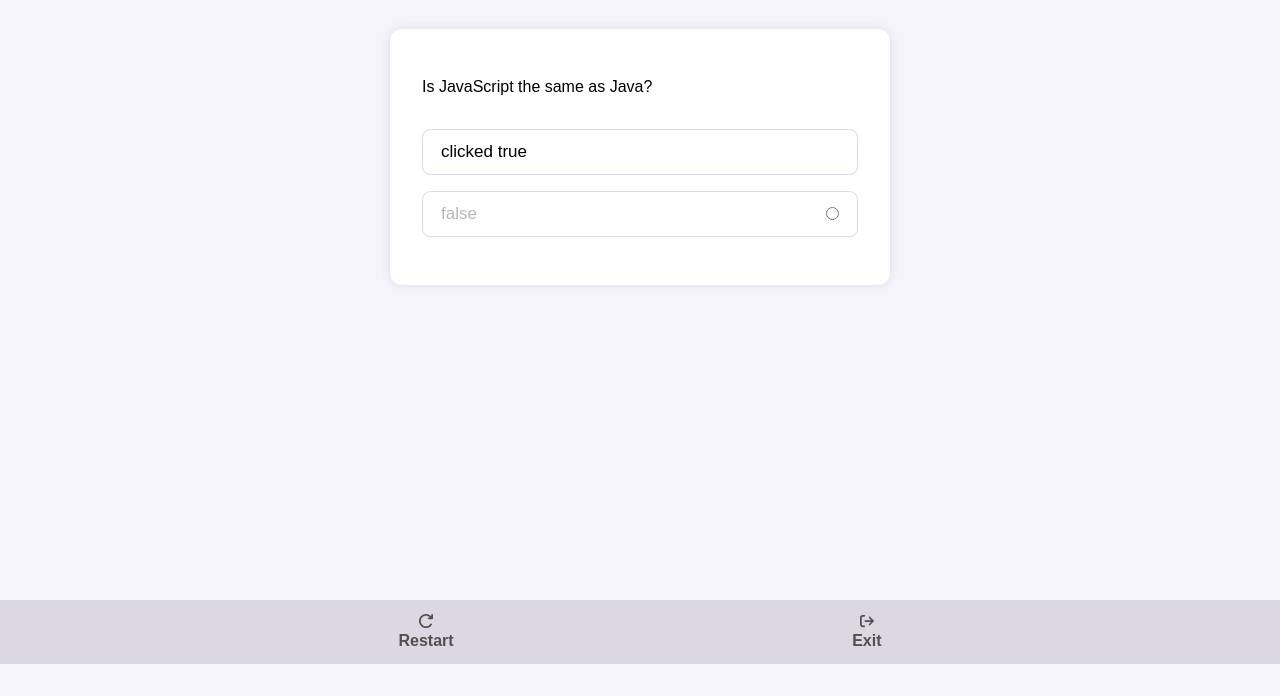
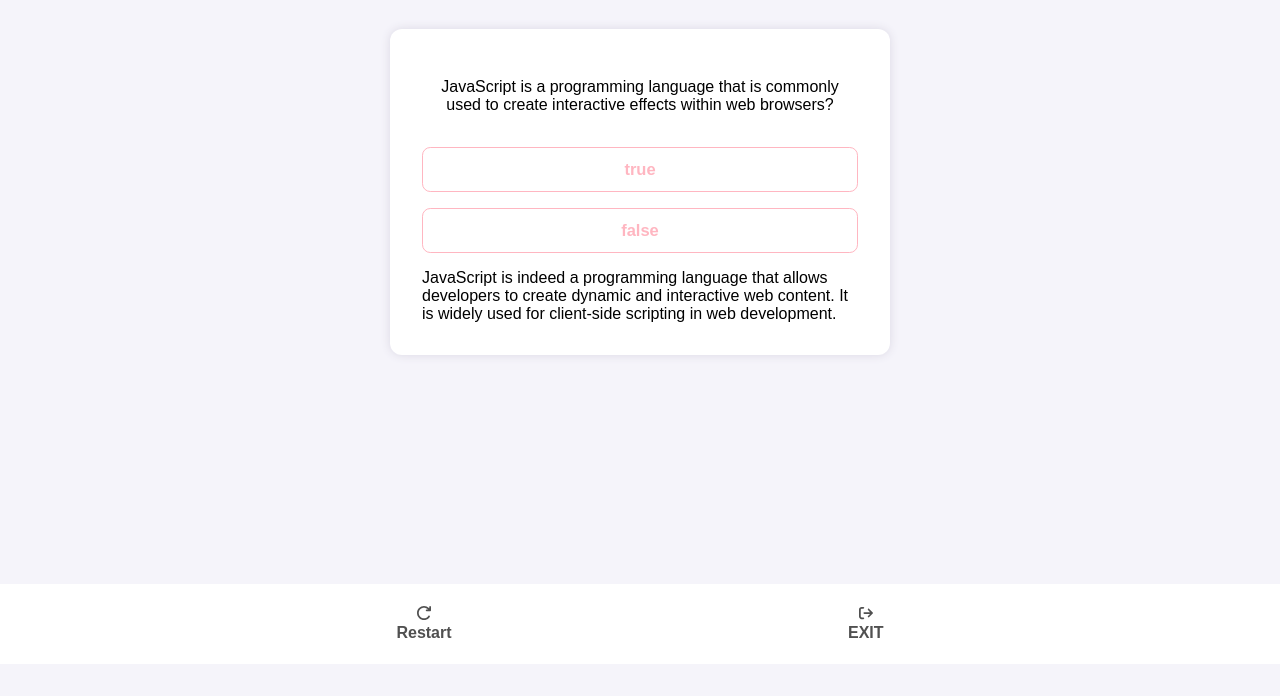
Before and after one commit to BELEMA43/Quiz, a plain HTML site: page index.html in a window 1280 px wide. Both pictures are taken after a click on the button "true". Shown: the part 136-832 px from the top of the page. Drawn offline with Linux system fonts and the light colour scheme.

Commit message:
trail commit

```diff
--- a/index.html
+++ b/index.html
@@ -37,13 +37,8 @@
         <div id="statement"></div>
 
         <div id="options">
-          <button name="true" value="true">
-            true <input type="radio" name="true-dot" id="" />
-          </button>
-          <button name="false" value="false">
-            false
-            <input type="radio" name="false-dot" id="" />
-          </button>
+          <button name="true" value="true" class="btn">true</button>
+          <button name="false" value="false" class="btn">false</button>
         </div>
 
         <div id="explanation"></div>
@@ -65,7 +60,9 @@
             />
           </svg>
         </div>
-        <div class="restart">Restart</div>
+        <div class="footer-text" id="restart">
+          <button>Restart</button>
+        </div>
       </div>
       <div class="con-text-footer">
         <div>
@@ -81,7 +78,9 @@
             />
           </svg>
         </div>
-        <div class="restart">Exit</div>
+        <div class="footer-text" id="exit">
+          <button>EXIT</button>
+        </div>
       </div>
     </footer>
     <script src="script.js"></script>
--- a/script.js
+++ b/script.js
@@ -1,74 +1,77 @@
-// TODO 1: Declare & assign variables pointing to the corresponding element(s)
-// statement should be the "statement" div
-// optionButtons should be all the elements within the "options" div
-// explanation should be the "explanation" div
+const statement = document.querySelector("#statement");
+const optionButtons = document.querySelector("#options").children;
+const explanation = document.querySelector("#explanation");
+const exit = document.querySelector("#exit").children;
+const restart = document.querySelector("#restart").children;
 
-let statement = document.querySelector("#statement");
-let optionButtons = document.querySelectorAll("#options button");
-let explanation = document.querySelector("#explanation");
-
-let restartButton = document.querySelector("#restart");
-
-restartButton.addEventListener("click", () => {
+restart[0].addEventListener("click", () => {
   location.reload();
 });
 
-// TODO 2: Declare & assign a variable called fact
-// Its value should be an object with a statement, true/false answer, and explanation
+const fact = [
+  {
+    statement:
+      "JavaScript is a programming language that is commonly used to create interactive effects within web browsers?",
+    answer: "True",
+    explanation:
+      "JavaScript is indeed a programming language that allows developers to create dynamic and interactive web content. It is widely used for client-side scripting in web development.",
+  },
+  {
+    statement: "JavaScript is a statically typed programming language.",
+    answer: "False",
+    explanation:
+      "JavaScript is a dynamically typed programming language, which means that variable types are determined at runtime rather than compile time.",
+  },
+  {
+    statement:
+      "JavaScript can be used for both front-end and back-end development.",
+    answer: "True",
+    explanation:
+      "JavaScript can be used for front-end development (client-side) to create interactive web pages, as well as for back-end development (server-side) using environments like Node.js.",
+  },
+  {
+    statement: "JavaScript was created in 1995 by Brendan Eich.",
+    answer: "True",
+    explanation:
+      "JavaScript was indeed created in 1995 by Brendan Eich while he was working at Netscape Communications Corporation. It was initially developed in just 10 days and has since become one of the most popular programming languages in the world.",
+  },
+];
 
-// TODO 3: Set the text of the statement element to the fact's statement
-
-const facts = {
-  statement: "Is JavaScript the same as Java?",
-  answer: "false",
-  explanation:
-    "JavaScript was formly called ECMAscript but for marketing and publicity purposed the name was changed to JavaScript because at that time the programming language 'Java' was popular at that time.",
+const disable = (buttons) => {
+  buttons.setAttribute("disabled", "");
+};
+const enable = (buttons) => {
+  buttons.removeAttribute("disabled");
 };
 
-statement.textContent = facts.statement;
+statement.textContent = fact[0].statement;
 
-// TODO 4: Declare disable & enable functions to set or remove the "disabled" attribute from a given button element
-// disable(button) should set the button element's attribute "disabled" to the value ""
-// enable(button) should remove the attribute "disabled" from the button element
+let i = 0;
 
-const disable = (anwserButton) => anwserButton.setAttribute("disabled", "");
-// What's the empty string for?
-const enable = (answerButton) => answerButton.removeAttribute("disabled");
-
-// TODO 5: Declare an isCorrect function that compares a guess to the right answer
-// isCorrect(guess) should return true if the guess matches the fact's answer
 const isCorrect = (guess) => {
-  if (guess === facts.answer) {
+  if (guess === fact[i].answer) {
     return true;
   } else {
     return false;
   }
 };
 
-// Please explain the isCorrect function.
+for (let i = 0; i < optionButtons.length; i++) {
+  optionButtons[i].addEventListener("click", () => {
+    explanation.textContent = fact[i].explanation;
+    for (let i = 0; i < optionButtons.length; i++) {
+      disable(optionButtons[i]);
+
+      const guessed = optionButtons[i].value;
+
+      if (isCorrect(guessed)) {
+        optionButtons[i].classList.add("correct");
+      } else {
+        optionButtons[i].classList.add("incorrect");
+      }
+    }
+  });
+}
 
 // TODO 6A: Use a for loop to add a click event listener to each of the optionButtons
 // TODO 6B: Within the event handler function, display the fact's explanation by setting the text of the explanation element
-
-// TODO 7: Within the event handler function,
-// Use a for loop to disable all the option buttons
-
-for (let handler = 0; handler < optionButtons.length; handler++) {
-  if (handler === 0) {
-    optionButtons[handler].addEventListener("click", () => {
-      optionButtons[handler].textContent = "clicked true";
-      disable(optionButtons[handler == 0 ? 1 : 0]);
-    });
-  } else if (handler >= 1) {
-    optionButtons[handler].addEventListener("click", () => {
-      optionButtons[handler].textContent = "clicked false";
-      explanation.textContent = facts.explanation;
-      disable(optionButtons[handler == 0 ? 1 : 0]);
-    });
-  }
-}
-
-// TODO 8: Within the event handler function,
-// Get the guessed value from the clicked button
-// Use a conditional to compare the guess to the fact's answer
-// and add the "correct"/"incorrect" class as appropriate
--- a/style.css
+++ b/style.css
@@ -39,6 +39,7 @@
 }
 
 #statement {
+  text-align: center;
   margin-block: 0.5em;
   padding-block: 9px;
 }
@@ -49,26 +50,31 @@
   justify-content: center;
   gap: 1em;
 }
-#options button {
+.btn {
   display: flex;
-  justify-content: space-between;
+  justify-content: center;
   align-items: center;
   padding: 12px 18px;
-  font-size: 17px;
-  border: 1px solid #dbd8e4;
+  font-size: 16.5px;
+  font-weight: bold;
+  color: #2f2ebe;
+  border: 1px solid #2f2ebe;
   border-radius: 0.5em;
   background: transparent;
 }
 
+#options button:hover {
+  cursor: pointer;
+}
 footer {
   display: flex;
   justify-content: space-evenly;
   align-items: center;
-  background-color: #dbd8e4;
+  background-color: #ffffff;
   position: fixed;
   width: 100%;
   bottom: 0;
-  height: 8vh;
+  height: 10vh;
   font-weight: bold;
   color: #505050;
 }
@@ -80,6 +86,23 @@
 .con-text-footer:hover {
   cursor: pointer;
   font-size: 14.5px;
+}
+
+.footer-text button {
+  border: none;
+  background-color: transparent;
+  color: #505050;
+  font-weight: bold;
+  font-size: 16px;
+}
+
+.correct {
+  border: 1px solid lightgreen;
+  color: lightgreen;
+}
+.incorrect {
+  border: 1px solid lightpink;
+  color: lightpink;
 }
 /* body {
   margin: 1rem auto;
```
Also changed, not shown: ass.js (deleted, +0 -63 lines).
